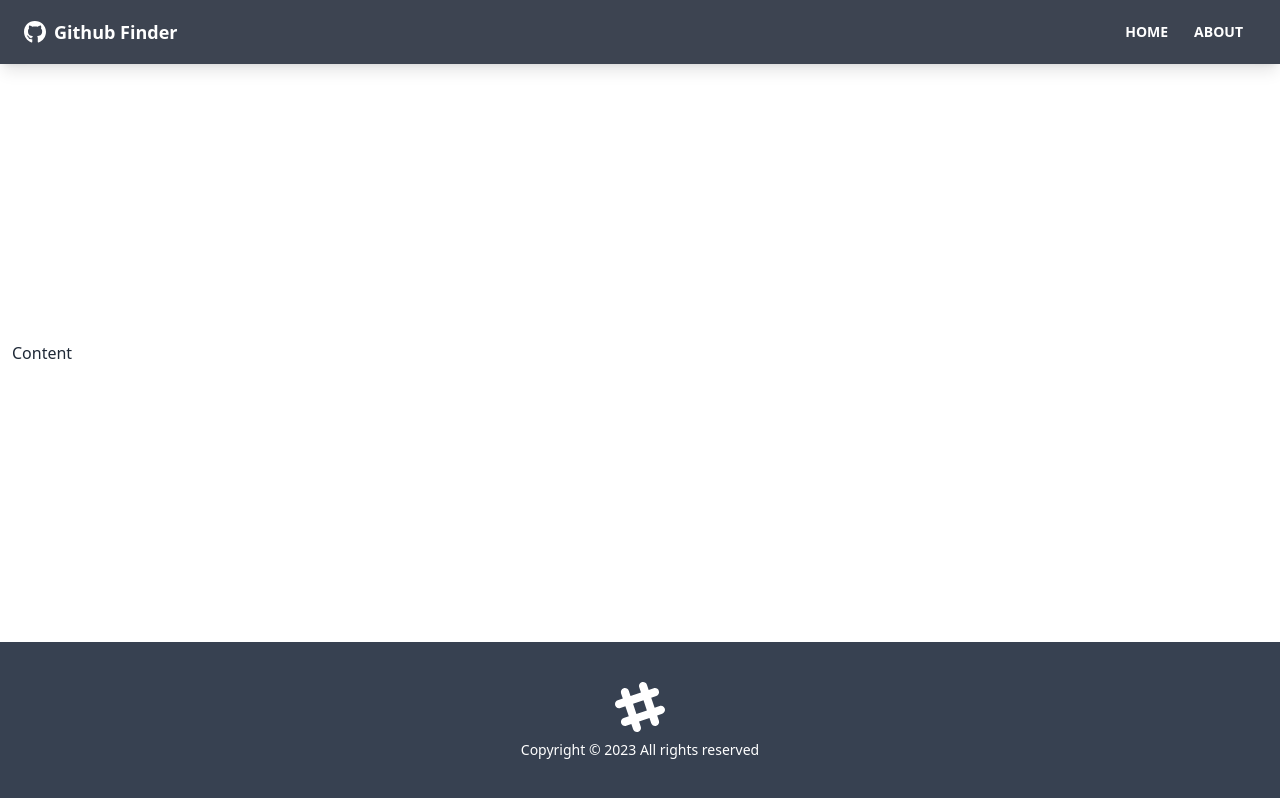
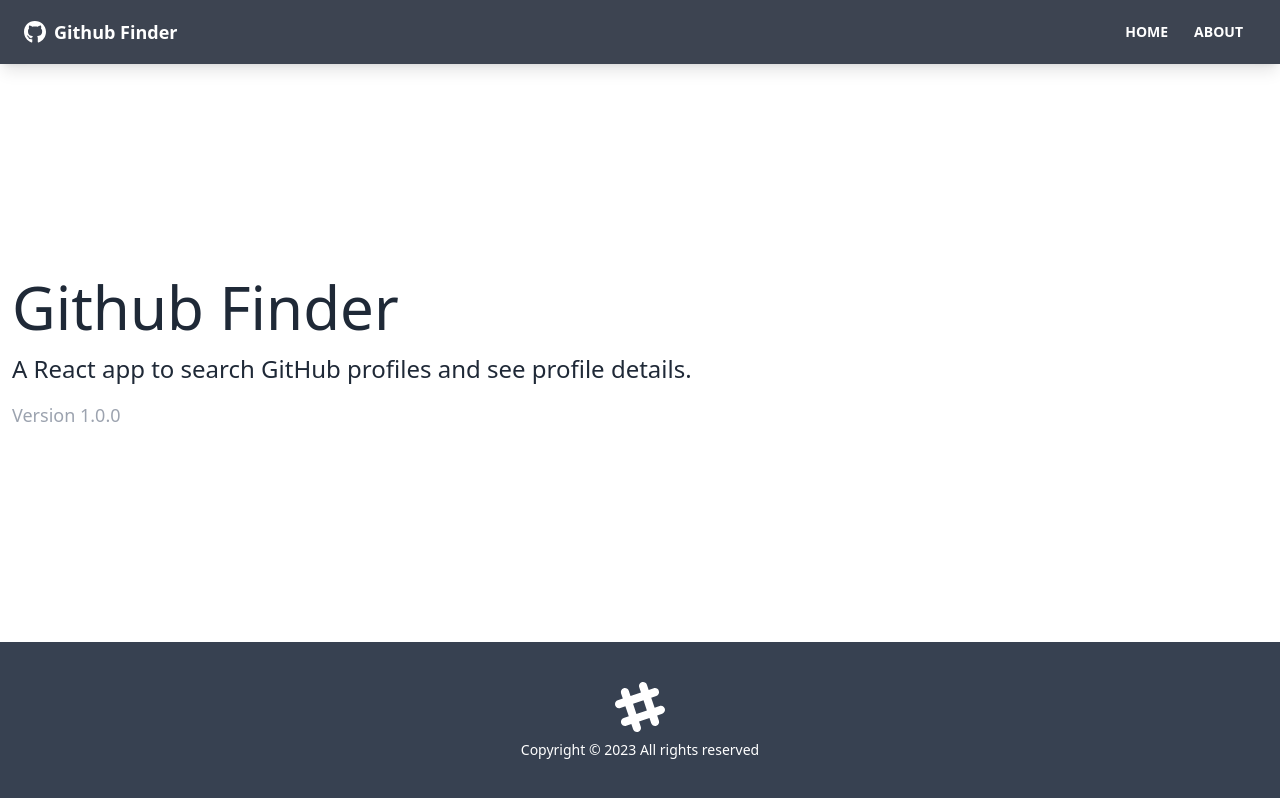
Before and after one commit to sjmb8497/github-finder, a React (Create React App) app: page /about in a window 1280 px wide. Built offline with nearby package versions, Linux system fonts and the light colour scheme; the HTML template or start-up script is replaced by a standard one.

Commit message:
Add page routing

```diff
--- a/src/App.js
+++ b/src/App.js
@@ -1,4 +1,7 @@
-import {BrowserRouter as Router, Route} from 'react-router-dom';
+import {BrowserRouter as Router, Route, Routes} from 'react-router-dom';
+import Home from './pages/Home';
+import About from './pages/About';
+import NotFound from './pages/NotFound';
 import Navbar from './components/layout/Navbar';
 import Footer from './components/layout/Footer';
 
@@ -7,7 +10,14 @@
     <Router>
       <div className='flex flex-col justify-between h-screen'>
         <Navbar />
-        <main className='container mx-auto px-3 pb-12'>Content</main>
+        <main className='container mx-auto px-3 pb-12'>
+          <Routes>
+            <Route path='/' element={<Home />} />
+            <Route path='/about' element={<About />} />
+            <Route path='/notfound' element={<NotFound />} />
+            <Route path='/*' element={<NotFound />} />
+          </Routes>
+        </main>
         <Footer />
       </div>
     </Router>
--- a/src/pages/About.jsx
+++ b/src/pages/About.jsx
@@ -0,0 +1,17 @@
+
+function About() {
+    return (
+      <>
+        <h1 className='text-6xl mb-4'>Github Finder</h1>
+        <p className='mb-4 text-2xl font-light'>
+          A React app to search GitHub profiles and see profile details.
+        </p>
+        <p className='text-lg text-gray-400'>
+          Version 1.0.0
+        </p>
+
+      </>
+    )
+  }
+
+export default About
--- a/src/pages/Home.jsx
+++ b/src/pages/Home.jsx
@@ -0,0 +1,9 @@
+function Home() {
+    return (
+        <div>
+            <h1 className="text-6xl">Welcome</h1>
+        </div>
+    )
+}
+
+export default Home
--- a/src/pages/NotFound.jsx
+++ b/src/pages/NotFound.jsx
@@ -0,0 +1,23 @@
+import {FaHome} from 'react-icons/fa';
+import {Link} from 'react-router-dom';
+
+function NotFound() {
+    return (
+        <div className='hero'>
+            <div className='text-center hero-content'>
+                <div className='max-w-lg'>
+                    <h1 className='text-8xl font-bold mb-8'>
+                        Oops!
+                    </h1>
+                    <p className='text-5xl mb-8'>404 - Page not found!</p>
+                    <Link to='/' className='btn btn-primary btn-lg'>
+                        <FaHome className='mr-2'/>
+                        Back to home
+                    </Link>
+                </div>
+            </div>
+        </div>
+    )
+}
+
+export default NotFound
```
